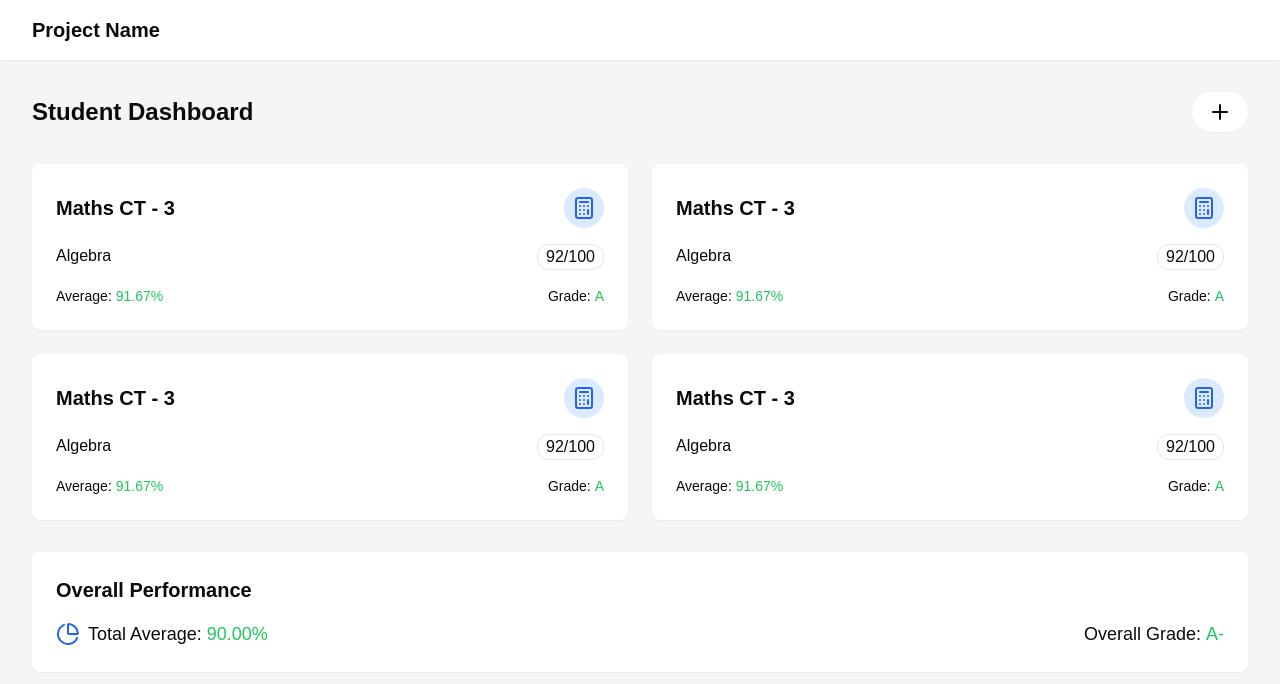
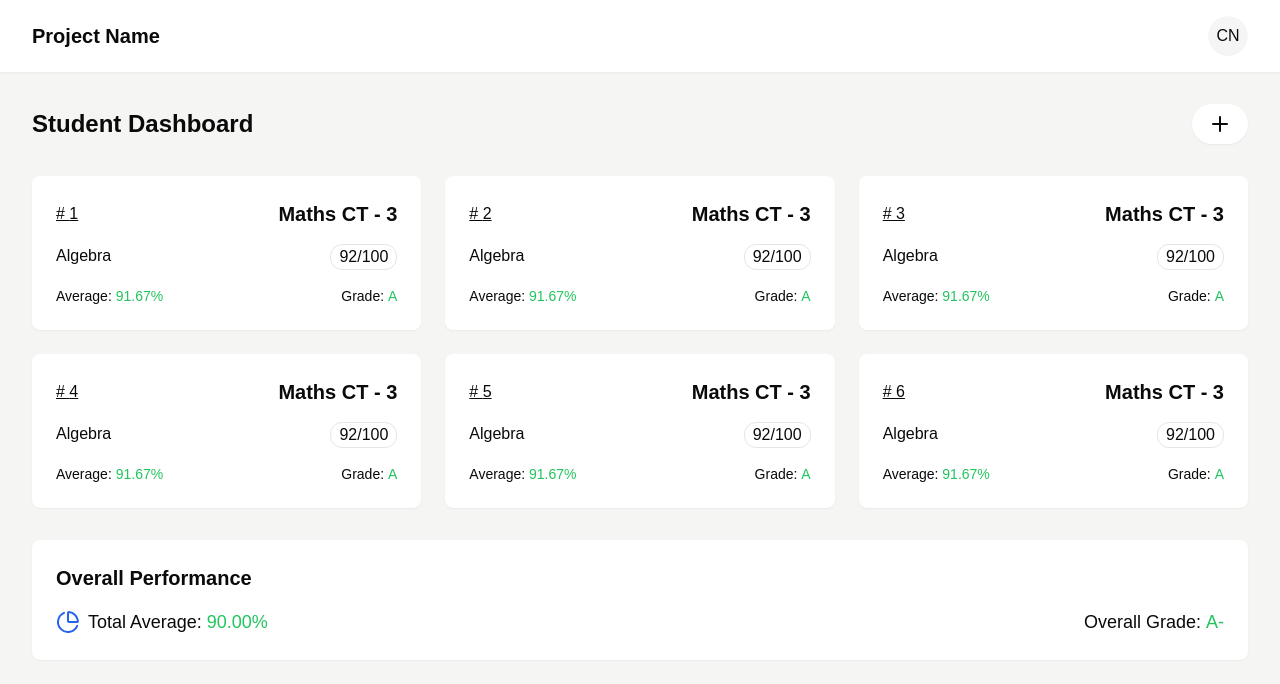
Before and after one commit to root-daemon/researchsonics-frontend, a Next.js app: page / in a window 1280 px wide. Shown: the top 684 px of the page. Built offline with nearby package versions, Linux system fonts and the light colour scheme.

Commit message:
feat: home

```diff
--- a/app/page.tsx
+++ b/app/page.tsx
@@ -1,5 +1,6 @@
 "use client";
-import { Plus, PieChart, Calculator } from "lucide-react";
+import { Plus, PieChart } from "lucide-react";
+import { Avatar, AvatarFallback } from "@/components/ui/avatar";
 
 export default function Home() {
   return (
@@ -9,10 +10,14 @@
           <div>
             <h1 className="text-xl font-bold">Project Name</h1>
           </div>
+          <div>
+            <Avatar>
+              <AvatarFallback>CN</AvatarFallback>
+            </Avatar>
+          </div>
         </div>
       </nav>
 
-      {/* Main Content */}
       <main className="flex-1 p-8">
         <header className="flex justify-between items-center mb-8">
           <div>
@@ -23,15 +28,12 @@
           </div>
         </header>
 
-        <div className="grid grid-cols-2 gap-6">
-          {/* Repeated Cards */}
-          {[...Array(4)].map((_, index) => (
-            <div key={index} className="bg-white p-6 rounded-lg shadow-sm">
+        <div className="grid grid-cols-3 gap-6">
+          {[...Array(6)].map((_, index) => (
+            <div key={index} className="bg-white   p-6 rounded-lg shadow-sm">
               <div className="flex justify-between items-center mb-4">
+                <h3 className="underline"> # {index + 1}</h3>
                 <h3 className="text-xl font-semibold">Maths CT - 3</h3>
-                <span className="p-2 bg-blue-100 rounded-full">
-                  <Calculator className="text-blue-600" />
-                </span>
               </div>
               <div className="space-y-2 mb-4">
                 <div className="flex justify-between">
--- /dev/null
+++ b/components/ui/avatar.tsx
@@ -0,0 +1,50 @@
+"use client"
+
+import * as React from "react"
+import * as AvatarPrimitive from "@radix-ui/react-avatar"
+
+import { cn } from "@/lib/utils"
+
+const Avatar = React.forwardRef<
+  React.ElementRef<typeof AvatarPrimitive.Root>,
+  React.ComponentPropsWithoutRef<typeof AvatarPrimitive.Root>
+>(({ className, ...props }, ref) => (
+  <AvatarPrimitive.Root
+    ref={ref}
+    className={cn(
+      "relative flex h-10 w-10 shrink-0 overflow-hidden rounded-full",
+      className
+    )}
+    {...props}
+  />
+))
+Avatar.displayName = AvatarPrimitive.Root.displayName
+
+const AvatarImage = React.forwardRef<
+  React.ElementRef<typeof AvatarPrimitive.Image>,
+  React.ComponentPropsWithoutRef<typeof AvatarPrimitive.Image>
+>(({ className, ...props }, ref) => (
+  <AvatarPrimitive.Image
+    ref={ref}
+    className={cn("aspect-square h-full w-full", className)}
+    {...props}
+  />
+))
+AvatarImage.displayName = AvatarPrimitive.Image.displayName
+
+const AvatarFallback = React.forwardRef<
+  React.ElementRef<typeof AvatarPrimitive.Fallback>,
+  React.ComponentPropsWithoutRef<typeof AvatarPrimitive.Fallback>
+>(({ className, ...props }, ref) => (
+  <AvatarPrimitive.Fallback
+    ref={ref}
+    className={cn(
+      "flex h-full w-full items-center justify-center rounded-full bg-muted",
+      className
+    )}
+    {...props}
+  />
+))
+AvatarFallback.displayName = AvatarPrimitive.Fallback.displayName
+
+export { Avatar, AvatarImage, AvatarFallback }
--- a/package.json
+++ b/package.json
@@ -9,6 +9,7 @@
     "lint": "next lint"
   },
   "dependencies": {
+    "@radix-ui/react-avatar": "^1.1.1",
     "@radix-ui/react-icons": "^1.3.0",
     "class-variance-authority": "^0.7.0",
     "clsx": "^2.1.1",
```
Also changed, not shown: 1 other file (tests, documents, lock files or other folders).
